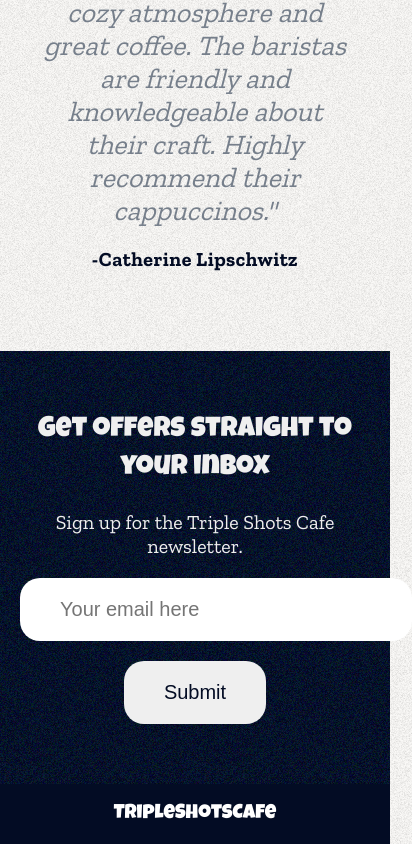
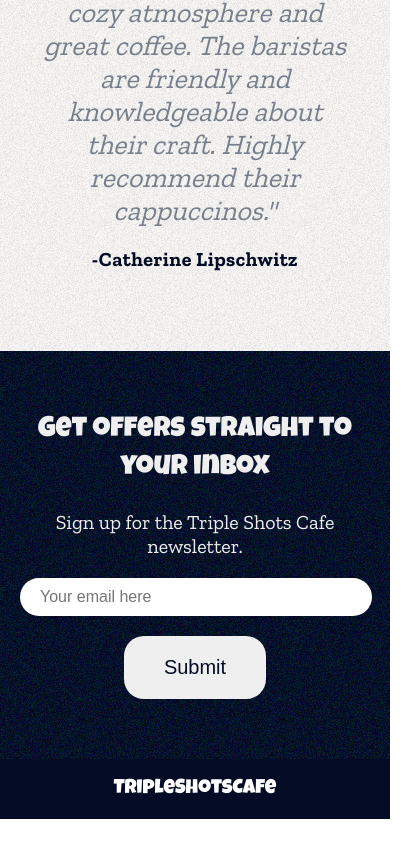
Before and after one commit to avicious/triple-shot-cafe, a React (Vite) app: page / in a window 390 px wide. Shown: the part 3904-4748 px from the top of the page, 412 px wide, since content can reach past the window. After the commit the page ends 4723 px from the top, so only its background shows below. Built offline with nearby package versions, Linux system fonts and the light colour scheme.

Commit message:
Update Newsletter.module.css

```diff
--- a/src/components/Newsletter.module.css
+++ b/src/components/Newsletter.module.css
@@ -63,5 +63,7 @@
     .newsletter input[type="email"] {
     width: 80vw;
     margin: 0 auto;
+    padding: 10px 20px;
+    font-size: 16px;
 }
 }
```
